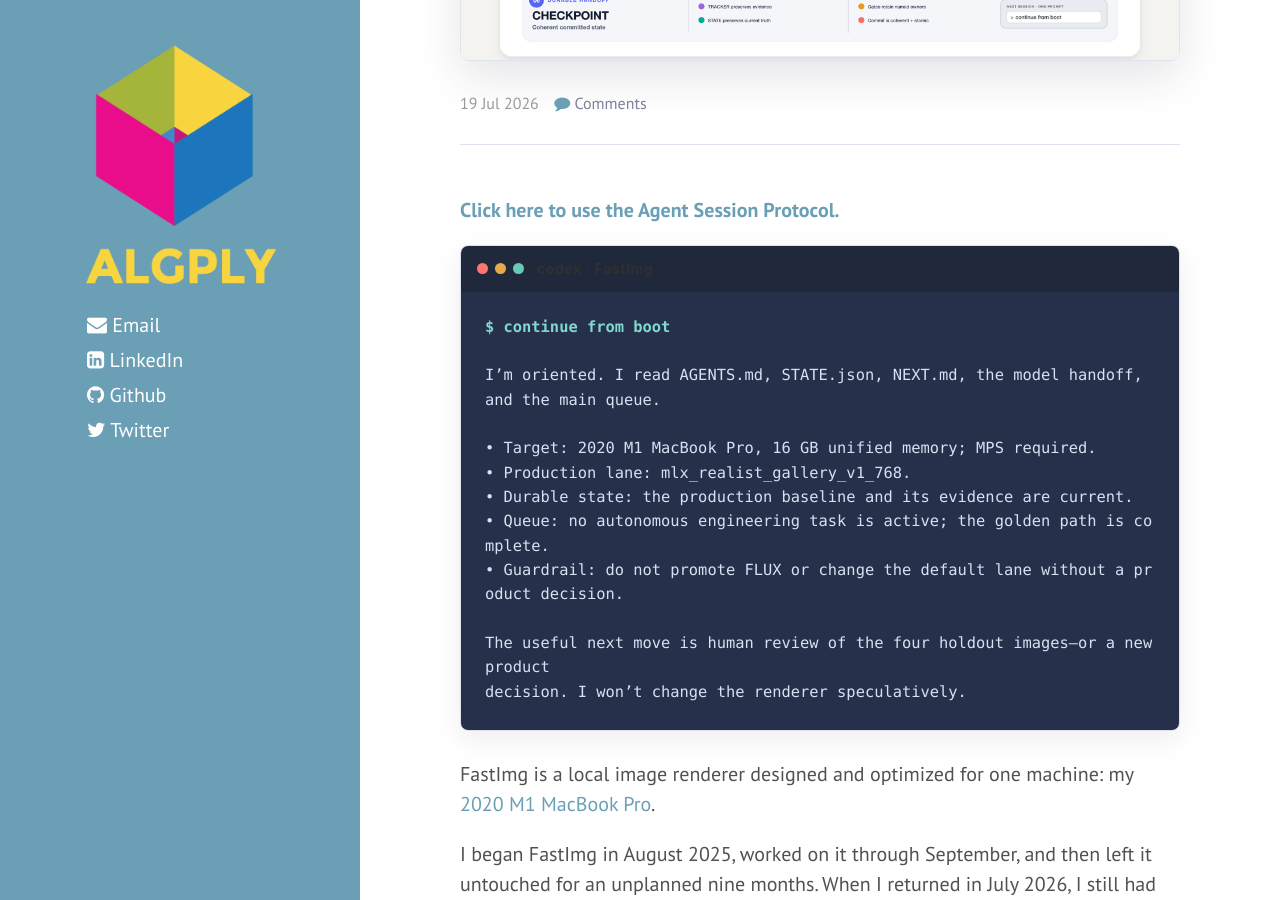
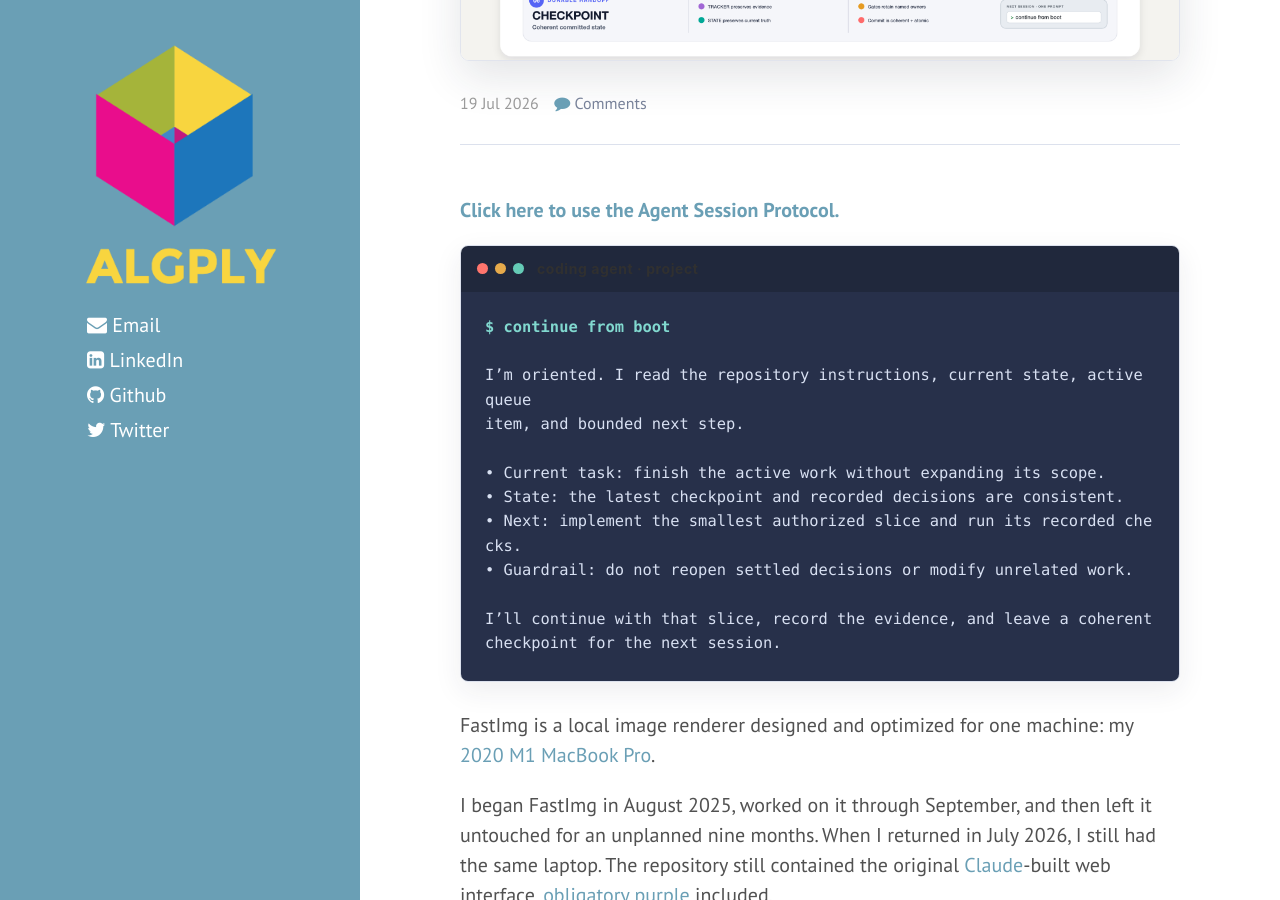
Before and after one commit to josephgardner/josephgardner.github.io, a Jekyll site: the page built from _posts/2026-07-19-agent-session-protocol.md, in a window 1280 px wide and 900 px high, scrolled down 610 px. Built offline with Jekyll 4.4.1, drawn with Linux system fonts in a browser that asks for light colours; nearby versions of some CDN libraries; comment, search, counter and statistics services are not loaded.

Commit message:
Generalize boot recovery example

```diff
--- a/_posts/2026-07-19-agent-session-protocol.md
+++ b/_posts/2026-07-19-agent-session-protocol.md
@@ -19,20 +19,19 @@
 [**Click here to use the Agent Session Protocol.**](https://algoplay.com/agent-session-protocol/)
 
 <section class="session-demo" aria-label="Example fresh-session recovery">
-  <div class="session-demo-bar"><span></span><span></span><span></span><strong>codex · FastImg</strong></div>
+  <div class="session-demo-bar"><span></span><span></span><span></span><strong>coding agent · project</strong></div>
   <pre class="session-demo-output"><code><span class="session-demo-command">$ continue from boot</span>
 
-I’m oriented. I read AGENTS.md, STATE.json, NEXT.md, the model handoff,
-and the main queue.
+I’m oriented. I read the repository instructions, current state, active queue
+item, and bounded next step.
 
-• Target: 2020 M1 MacBook Pro, 16 GB unified memory; MPS required.
-• Production lane: mlx_realist_gallery_v1_768.
-• Durable state: the production baseline and its evidence are current.
-• Queue: no autonomous engineering task is active; the golden path is complete.
-• Guardrail: do not promote FLUX or change the default lane without a product decision.
+• Current task: finish the active work without expanding its scope.
+• State: the latest checkpoint and recorded decisions are consistent.
+• Next: implement the smallest authorized slice and run its recorded checks.
+• Guardrail: do not reopen settled decisions or modify unrelated work.
 
-The useful next move is human review of the four holdout images—or a new product
-decision. I won’t change the renderer speculatively.</code></pre>
+I’ll continue with that slice, record the evidence, and leave a coherent
+checkpoint for the next session.</code></pre>
 </section>
 
 FastImg is a local image renderer designed and optimized for one machine: my
```
